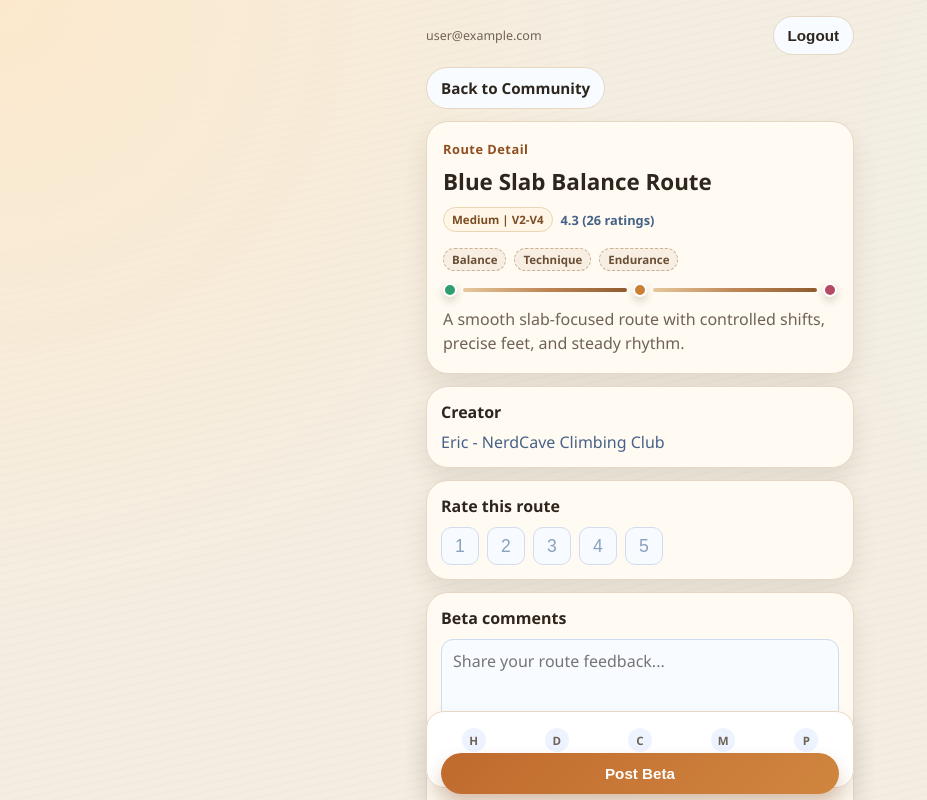
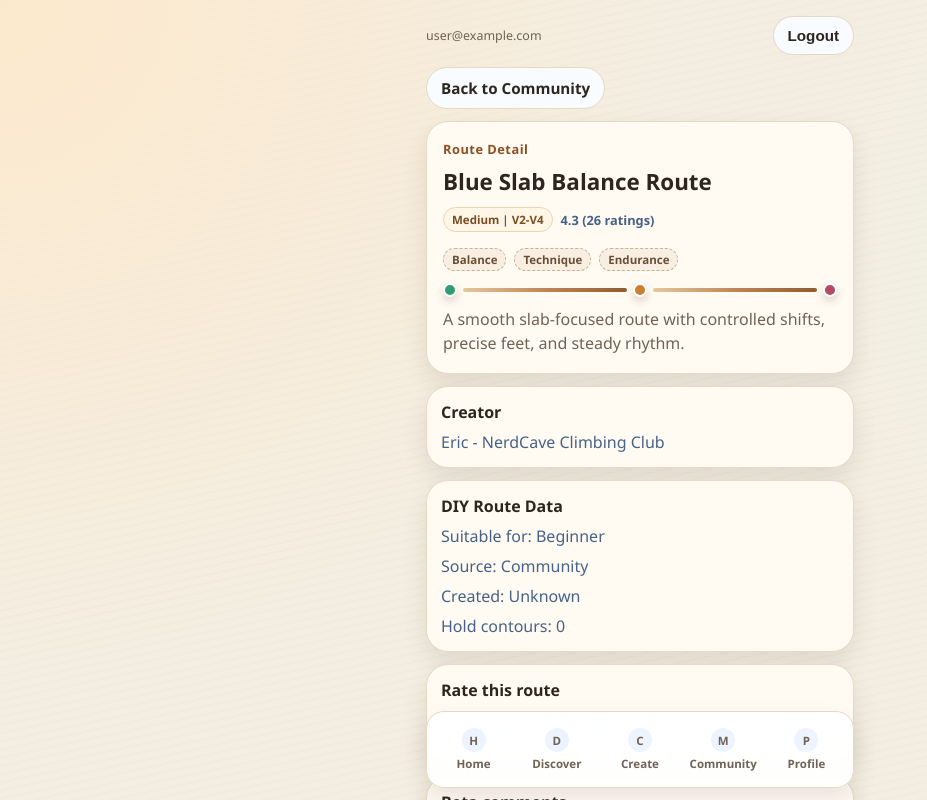
Before and after one commit to XYMMM000/CPT208-coursework, a React (Vite) app in the folder demo/: page /route-detail in a window 1280 px wide. Shown: the top 800 px of the page, without its empty margins (0-927 px from the left). Built offline with nearby package versions, Linux system fonts and the light colour scheme; no server answers; sample sign-in values are in the browser's storage.

Commit message:
create web app

```diff
--- a/demo/src/pages/CommunityPage.jsx
+++ b/demo/src/pages/CommunityPage.jsx
@@ -73,6 +73,8 @@ function normalizeFirestoreRoute(doc) {
     creatorName: data.creatorName || "Anonymous Climber",
     averageRating: data.averageRating ?? 4.0,
     description: data.description || "No description provided for this route yet.",
+    suitableFor: data.suitableFor || "Beginner",
+    holdContours: Array.isArray(data.holdContours) ? data.holdContours : [],
     createdTime: data.createdTime?.seconds || 0,
     source: "Community"
   };
@@ -90,9 +92,19 @@ function normalizeLocalRoute(route, index) {
     creatorName: route.creatorName || "You",
     averageRating: route.averageRating ?? 4.0,
     description: route.description || "No description provided for this route yet.",
+    suitableFor: route.suitableFor || "Beginner",
+    holdContours: Array.isArray(route.holdContours) ? route.holdContours : [],
     createdTime: route.createdTime || 0,
     source: "Community"
   };
+}
+
+function formatCreatedTime(createdTime) {
+  if (!createdTime) return "Unknown";
+  const dateValue =
+    typeof createdTime === "number" ? new Date(createdTime * 1000) : new Date(createdTime);
+  if (Number.isNaN(dateValue.getTime())) return "Unknown";
+  return dateValue.toLocaleDateString();
 }
 
 function safeReadRoutesFromStorage(key) {
@@ -335,10 +347,16 @@ export default function CommunityPage() {
                   to="/route-detail"
                   state={{
                     route: {
+                      id: route.id,
                       title: route.routeName,
                       difficulty: route.difficulty,
                       tags: route.styleTags,
                       description: route.description,
+                      suitableFor: route.suitableFor,
+                      holdContours: route.holdContours,
+                      createdTime: route.createdTime,
+                      createdTimeLabel: formatCreatedTime(route.createdTime),
+                      source: route.source,
                       creator: {
                         name: route.creatorName,
                         club: "ClimbQuest Community"
--- a/demo/src/pages/RouteDetailPage.jsx
+++ b/demo/src/pages/RouteDetailPage.jsx
@@ -9,6 +9,10 @@ const initialRoute = {
   tags: ["Balance", "Technique", "Endurance"],
   description:
     "A smooth slab-focused route with controlled shifts, precise feet, and steady rhythm.",
+  suitableFor: "Beginner",
+  holdContours: [],
+  source: "Community",
+  createdTimeLabel: "Unknown",
   creator: {
     name: "Eric",
     club: "NerdCave Climbing Club"
@@ -25,6 +29,14 @@ function getDifficultyMeta(difficulty) {
 
 function renderStarLine(value) {
   return "*".repeat(value) + "-".repeat(5 - value);
+}
+
+function formatCreatedTime(createdTime) {
+  if (!createdTime) return "Unknown";
+  const dateValue =
+    typeof createdTime === "number" ? new Date(createdTime * 1000) : new Date(createdTime);
+  if (Number.isNaN(dateValue.getTime())) return "Unknown";
+  return dateValue.toLocaleDateString();
 }
 
 function readRouteInteractions() {
@@ -47,6 +59,8 @@ export default function RouteDetailPage() {
   const resolvedInitialRoute = {
     ...initialRoute,
     ...routeFromState,
+    createdTimeLabel:
+      routeFromState?.createdTimeLabel || formatCreatedTime(routeFromState?.createdTime),
     creator: {
       ...initialRoute.creator,
       ...(routeFromState?.creator || {})
@@ -198,6 +212,16 @@ export default function RouteDetailPage() {
       </section>
 
       <section className="cq-detail-card">
+        <h3>DIY Route Data</h3>
+        <p className="cq-detail-creator">Suitable for: {routeState.suitableFor}</p>
+        <p className="cq-detail-creator">Source: {routeState.source}</p>
+        <p className="cq-detail-creator">Created: {routeState.createdTimeLabel}</p>
+        <p className="cq-detail-creator">
+          Hold contours: {Array.isArray(routeState.holdContours) ? routeState.holdContours.length : 0}
+        </p>
+      </section>
+
+      <section className="cq-detail-card">
         <h3>Rate this route</h3>
 
         {/* 5-step rating input: clicking a button instantly updates rating state. */}
```
